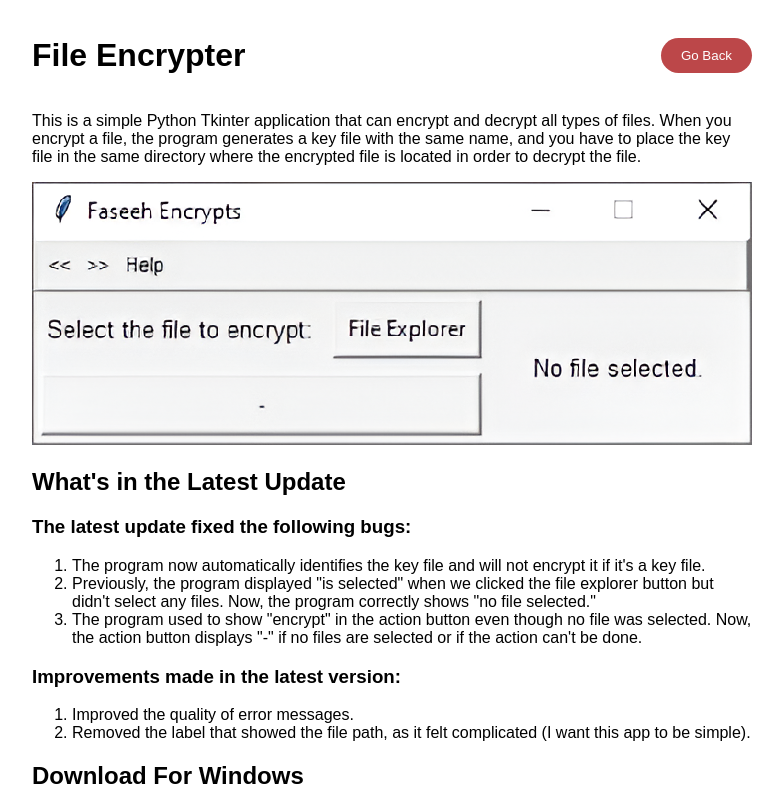
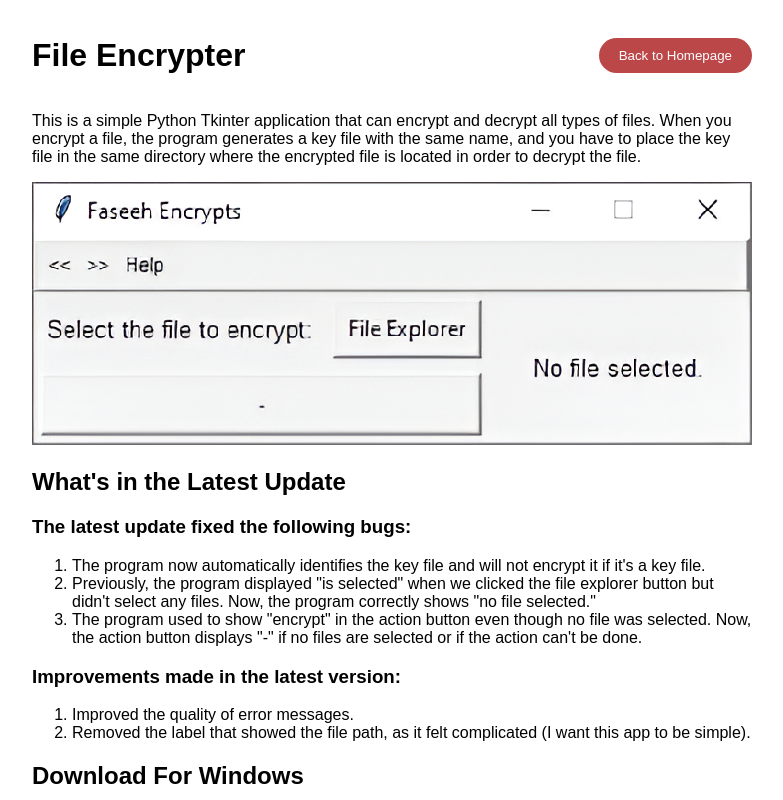
Before and after one commit to CodeRapids/file-encrypter-dist, a plain HTML site: page index.html in a window 1280 px wide. Shown: the top 800 px of the page, without its empty margins (248-1031 px from the left). Drawn offline with Linux system fonts and the light colour scheme.

Commit message:
Updated beck to home button.

```diff
--- a/index.html
+++ b/index.html
@@ -9,7 +9,7 @@
 <body>
     <div class="title-and-back">
         <h1>File Encrypter</h1>
-        <a href=""><button class="home-btn">Go Back</button></a>
+        <a href="https://coderapids.github.io/"><button class="home-btn">Back to Homepage</button></a>
     </div>
     <p>This is a simple Python Tkinter application that can encrypt and decrypt all types of files. When you encrypt a file, the program generates a key file with the same name, and you have to place the key file in the same directory where the encrypted file is located in order to decrypt the file.</p>
     <img src="img.png">
```
